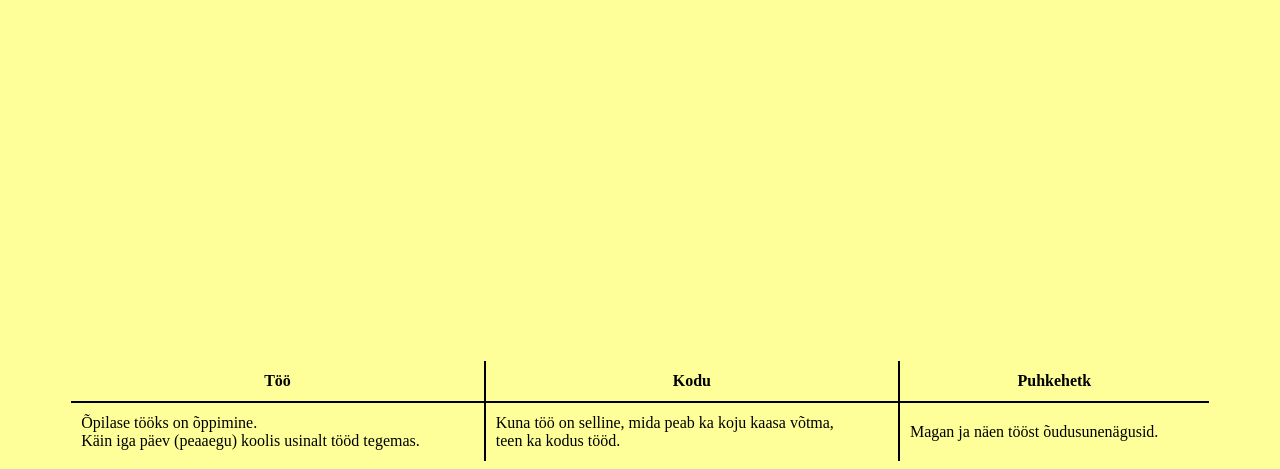
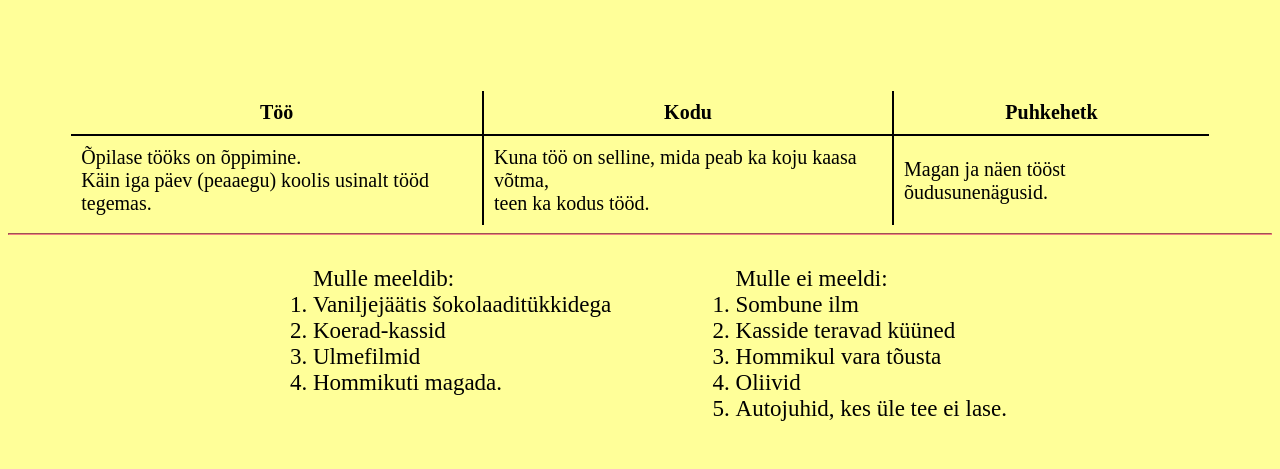
Before and after one commit to EloTrolla/Ylesanne1, a plain HTML site: page index.html in a window 1280 px wide. Shown: the part 388-857 px from the top of the page. After the commit the page ends 833 px from the top, so only its background shows below. Drawn offline with Linux system fonts and the light colour scheme.

Commit message:
"Mulle meeldib/ei meeldi" listid [Delivers #103385110]

```diff
--- a/index.html
+++ b/index.html
@@ -31,5 +31,21 @@
             <td>Magan ja näen tööst õudusunenägusid.</td>
         </tr>
     </table>
+<hr>
+<div class="ordered1">
+<ol>Mulle meeldib:
+    <li>Vaniljejäätis šokolaaditükkidega</li>
+    <li>Koerad-kassid</li>
+    <li>Ulmefilmid</li>
+    <li>Hommikuti magada.</li>
+</ol></div>
+<div class="ordered2">
+<ol>Mulle ei meeldi:
+    <li>Sombune ilm</li>
+    <li>Kasside teravad küüned</li>
+    <li>Hommikul vara tõusta</li>
+    <li>Oliivid</li>
+    <li>Autojuhid, kes üle tee ei lase.</li>
+</ol></div>
 </body>
 </html>
--- a/stylesheet.css
+++ b/stylesheet.css
@@ -27,8 +27,9 @@ table {
     height: 100px;
     margin-left: auto;
     margin-right: auto;
-    margin-top: 450px;
+    margin-top: 180px;
     width: 90%;
+    font-size: 20px;
 }
 table td, table th {
     border: 2px solid black;
@@ -67,3 +68,18 @@ a:hover {
 a:visited {
     color: maroon;
 }
+.ordered1 {
+    float: left;
+    margin-right: auto;
+    margin-left: 265px;
+    font-size: 23px;
+}
+.ordered2 {
+    float: right;
+    margin-right: 265px;
+    margin-left: auto;
+    font-size: 23px;
+}
+hr {
+    border-color: lightcoral;
+}
```
